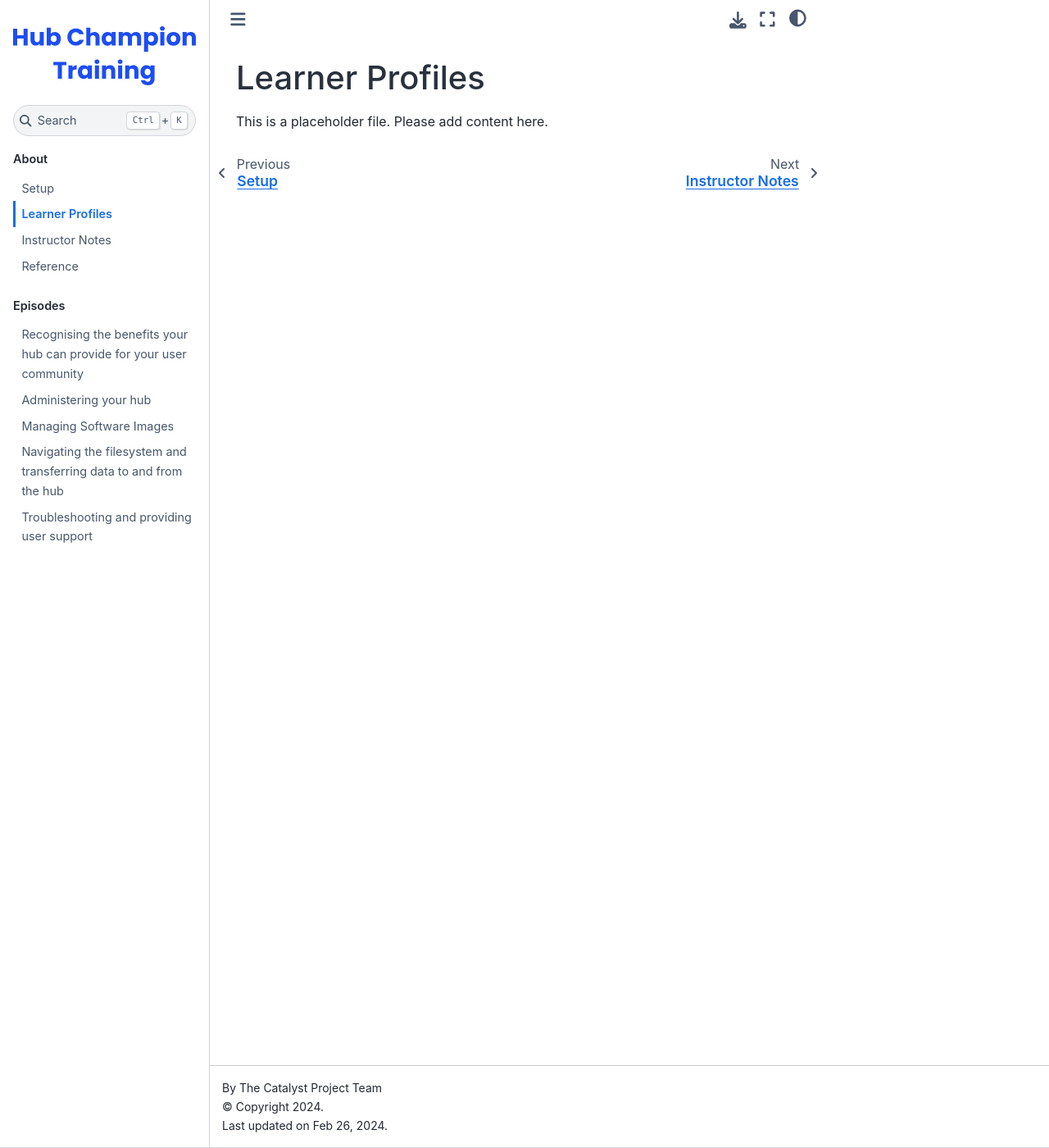
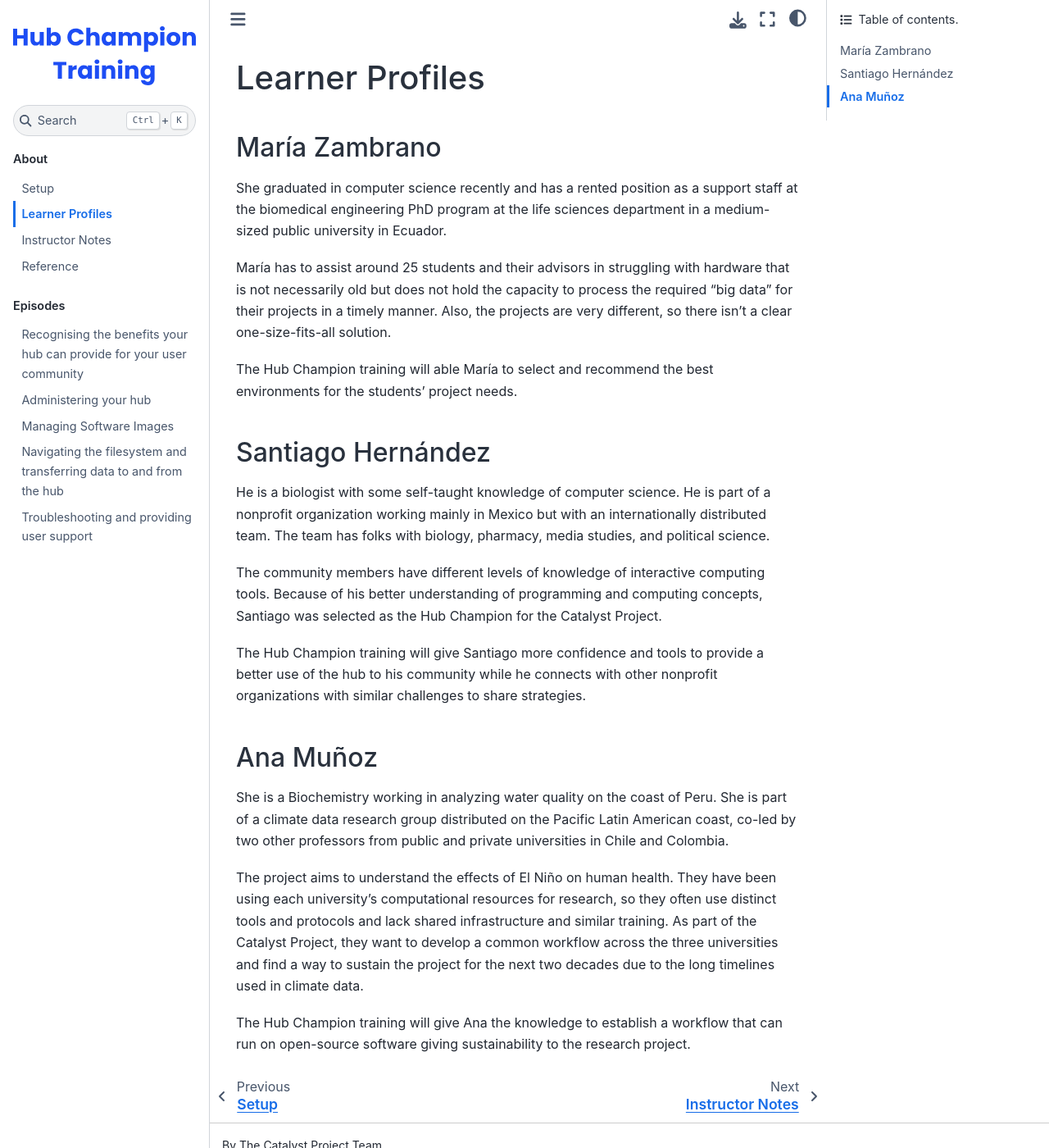
Before and after one commit to czi-catalystproject/hub-champion-training, a Jupyter Book: the page built from profiles/learner-profiles.md, in a window 1280 px wide and 1400 px high. Shown: the whole window at 82% size. Built offline with Jupyter Book 1.0.4 settings and Sphinx 7.4.7 and the Sphinx Book theme 1.1.4, drawn with Linux system fonts in a browser that asks for light colours; nearby versions of some CDN libraries.

Commit message:
draft of learner profiles

```diff
--- a/profiles/learner-profiles.md
+++ b/profiles/learner-profiles.md
@@ -1,3 +1,22 @@
 # Learner Profiles
 
-This is a placeholder file. Please add content here.
+## María Zambrano
+She graduated in computer science recently and has a rented position as a support staff at the biomedical engineering PhD program at the life sciences department in a medium-sized public university in Ecuador.
+
+María has to assist around 25 students and their advisors in struggling with hardware that is not necessarily old but does not hold the capacity to process the required “big data” for their projects in a timely manner. Also, the projects are very different, so there isn’t a clear one-size-fits-all solution.
+
+The Hub Champion training will able María to select and recommend the best environments for the students' project needs.
+
+## Santiago Hernández
+He is a biologist with some self-taught knowledge of computer science. He is part of a nonprofit organization working mainly in Mexico but with an internationally distributed team. The team has folks with biology, pharmacy, media studies, and political science.
+
+The community members have different levels of knowledge of interactive computing tools. Because of his better understanding of programming and computing concepts, Santiago was selected as the Hub Champion for the Catalyst Project.
+
+The Hub Champion training will give Santiago more confidence and tools to provide a better use of the hub to his community while he connects with other nonprofit organizations with similar challenges to share strategies.
+
+## Ana Muñoz
+She is a Biochemistry working in analyzing water quality on the coast of Peru. She is part of a climate data research group distributed on the Pacific Latin American coast, co-led by two other professors from public and private universities in Chile and Colombia.
+
+The project aims to understand the effects of El Niño on human health. They have been using each university’s computational resources for research, so they often use distinct tools and protocols and lack shared infrastructure and similar training. As part of the Catalyst Project, they want to develop a common workflow across the three universities and find a way to sustain the project for the next two decades due to the long timelines used in climate data.
+
+The Hub Champion training will give Ana the knowledge to establish a workflow that can run on open-source software giving sustainability to the research project.
```
